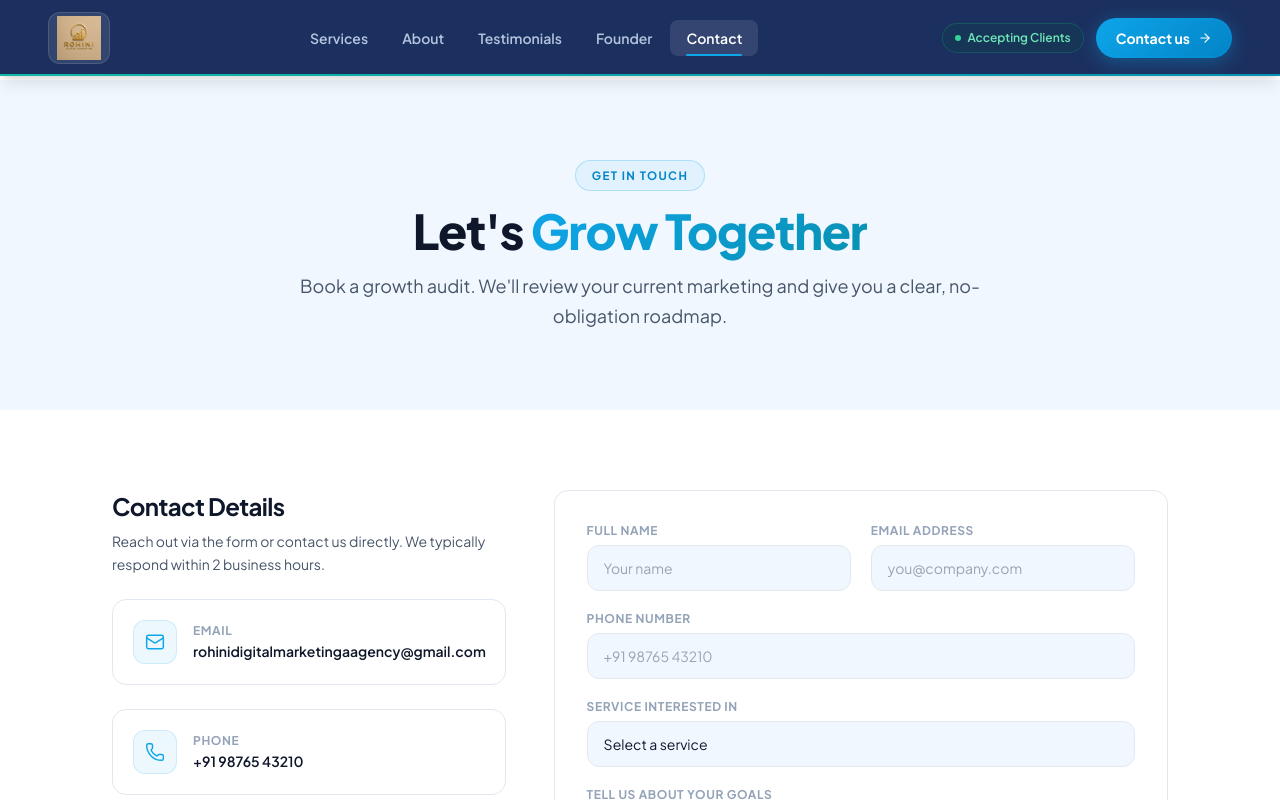
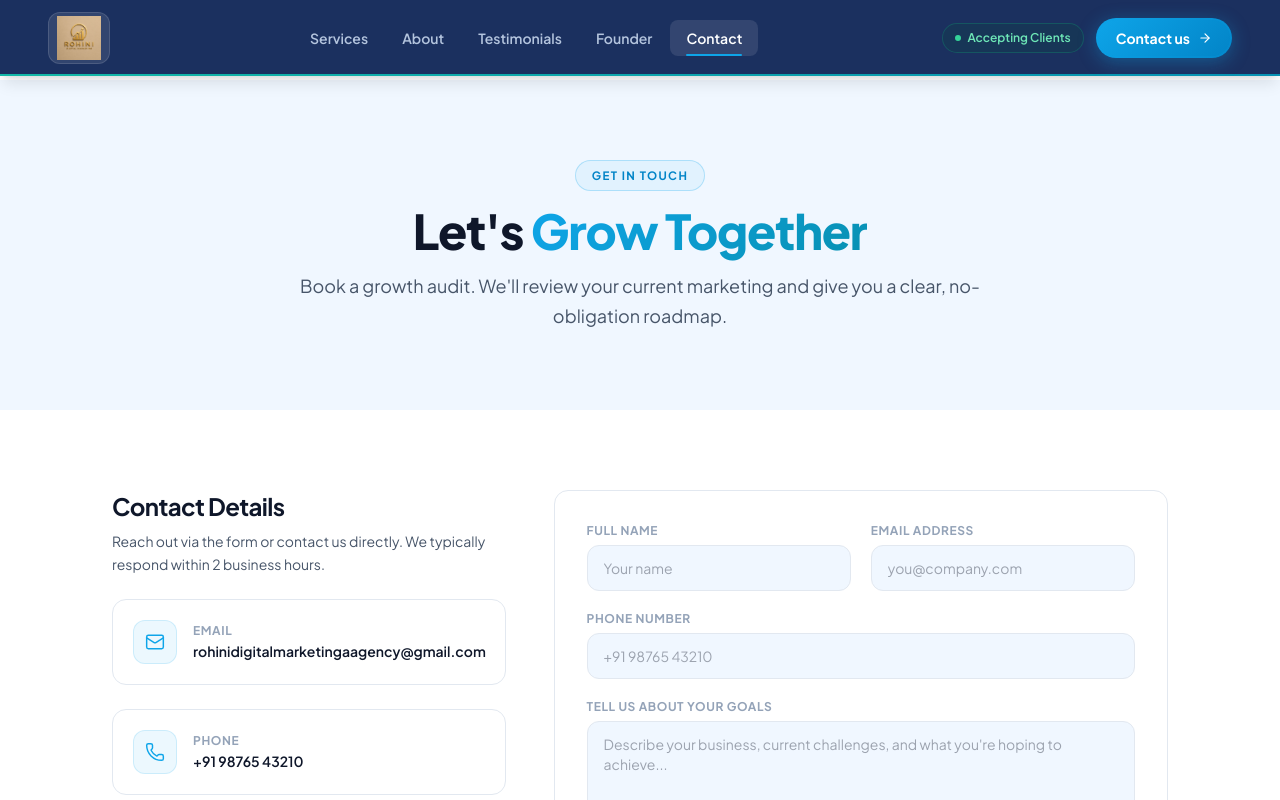
Before and after one commit to rohinidigitalmarketingaagency-ai/my-company-website, a React (Vite) app in the folder rohinidigitalmarketingaagency/: page /contact in a window 1280 px wide. Shown: the top 800 px of the page. Built offline with nearby package versions, Linux system fonts and the light colour scheme.

Commit message:
Fixed MongoDB connection, added backend listener, and successfully connected React form to database

```diff
--- a/rohinidigitalmarketingaagency/src/pages/ContactPage.jsx
+++ b/rohinidigitalmarketingaagency/src/pages/ContactPage.jsx
@@ -2,14 +2,36 @@ import React, { useState } from 'react';
 import { Send, Phone, Mail, MapPin, CheckCircle } from 'lucide-react';
 
 export default function ContactPage() {
-  const [form, setForm] = useState({ name: '', email: '', phone: '', service: '', message: '' });
+  const [form, setForm] = useState({ name: '', email: '', phone: '', message: '' });
   const [submitted, setSubmitted] = useState(false);
 
   const handleChange = (e) => setForm({ ...form, [e.target.name]: e.target.value });
 
-  const handleSubmit = (e) => {
-    e.preventDefault();
-    setSubmitted(true);
+const handleSubmit = async (e) => {
+    e.preventDefault(); // 1. Stop the page refresh
+
+    try {
+      // 2. Send the 'form' state to your Node.js backend
+      const response = await fetch('http://localhost:5000/api/submit-form', {
+        method: 'POST',
+        headers: {
+          'Content-Type': 'application/json',
+        },
+        body: JSON.stringify(form), // Your state is named 'form'
+      });
+
+      // 3. If the backend says "Success (201)", show the beautiful success UI
+      if (response.ok) {
+        setSubmitted(true);
+      } else {
+        alert("Backend received it, but there was an error saving to the database.");
+      }
+
+    } catch (error) {
+      // 4. If the backend is turned off or unreachable
+      console.error("Connection failed:", error);
+      alert("Could not connect to the backend. Is your Node server running?");
+    }
   };
 
   return (
@@ -105,16 +127,7 @@ export default function ContactPage() {
                   />
                 </div>
 
-                <div>
-                  <label className="block text-xs font-bold text-textMuted uppercase tracking-wider mb-1.5">Service Interested In</label>
-                  <select name="service" value={form.service} onChange={handleChange}
-                    className="w-full px-4 py-3 rounded-xl text-sm text-textPrimary border border-borderClr bg-sectionAlt focus:outline-none focus:border-accent focus:ring-2 focus:ring-accent/20 transition-all appearance-none">
-                    <option value="">Select a service</option>
-                    {['Technical SEO', 'Pay-Per-Click Advertising', 'Filming and editing', 'Content Strategy', 'Social Media Growth', 'Full-Service Package'].map(s => (
-                      <option key={s} value={s}>{s}</option>
-                    ))}
-                  </select>
-                </div>
+
 
                 <div>
                   <label className="block text-xs font-bold text-textMuted uppercase tracking-wider mb-1.5">Tell Us About Your Goals</label>
```
